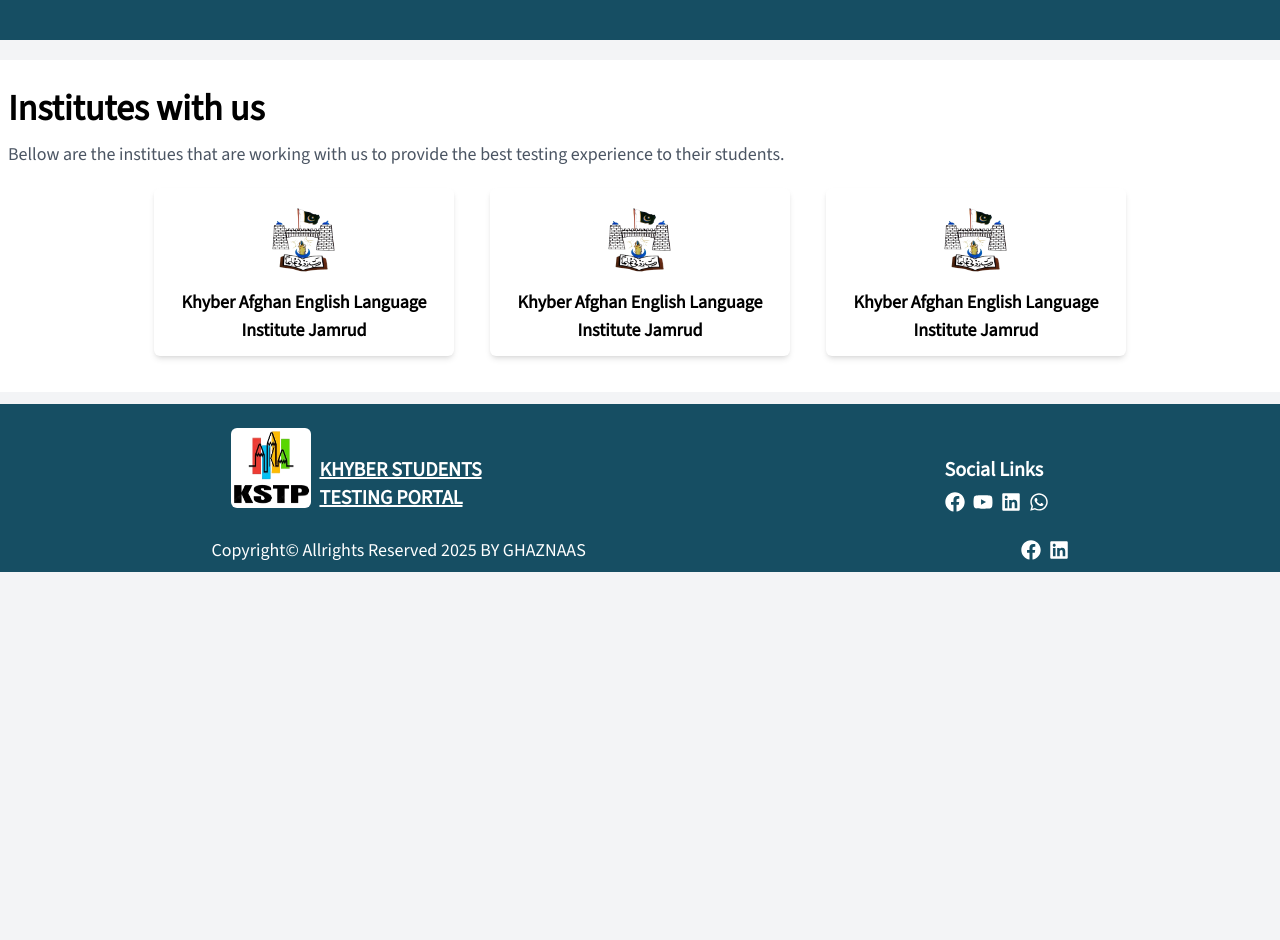
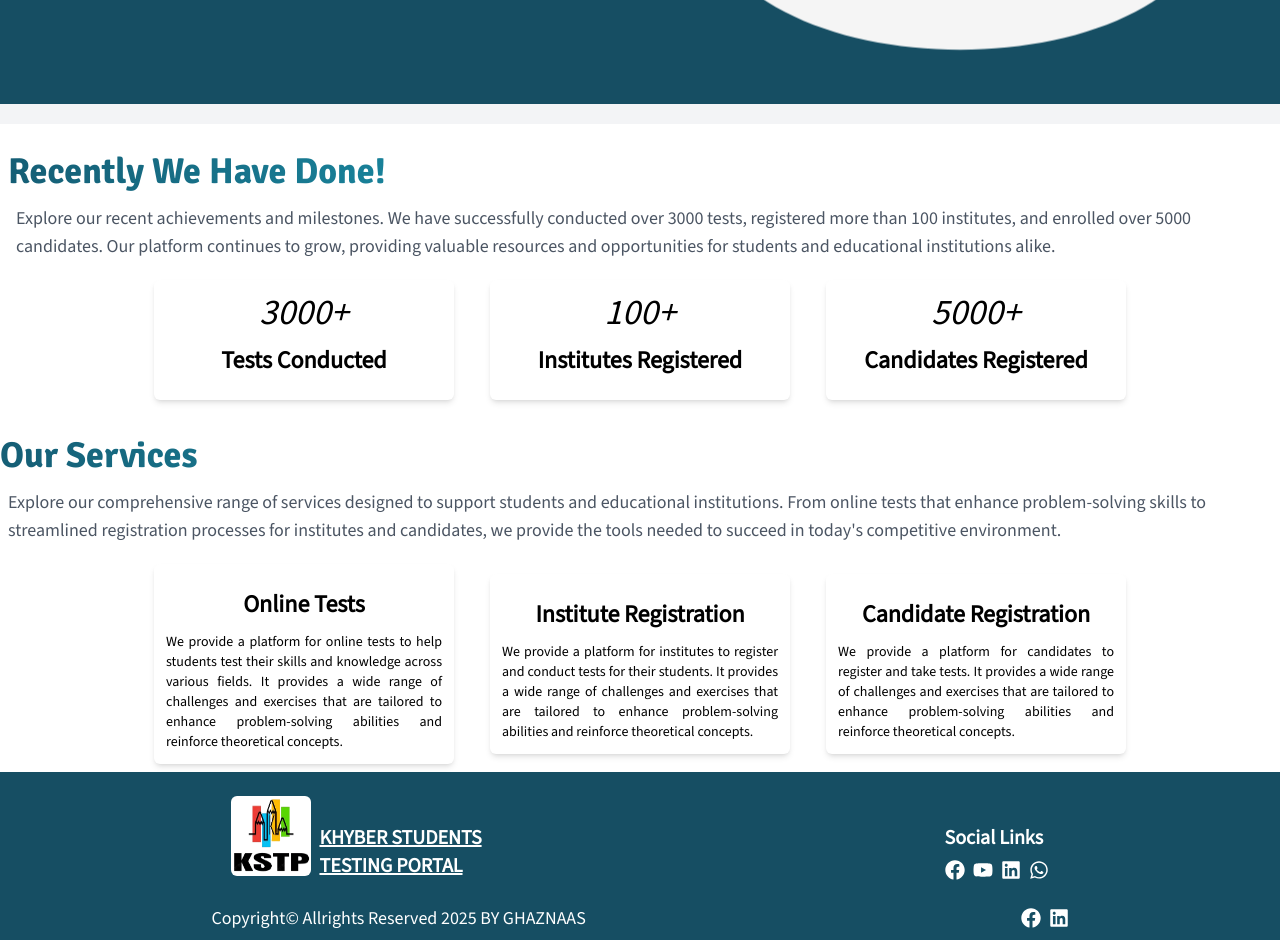
Before and after one commit to mhgkhan/kstp, a Next.js app: page / in a window 1280 px wide. Shown: the part 560-1500 px from the top of the page. Before the commit the page ends 1132 px from the top, so only its background shows below. Built offline with nearby package versions, Linux system fonts and the light colour scheme.

Commit message:
Add login page and enhance Home page with new sections and responsive design

```diff
--- a/next.config.mjs
+++ b/next.config.mjs
@@ -1,4 +1,12 @@
 /** @type {import('next').NextConfig} */
-const nextConfig = {};
+const nextConfig = {
+    images: {
+        remotePatterns: [
+            {
+                hostname: "*"
+            }
+        ]
+    }
+};
 
 export default nextConfig;
--- a/src/app/login/page.js
+++ b/src/app/login/page.js
@@ -1,11 +1,32 @@
-import React from 'react'
+import Footer from "@/components/Footer";
+import { Signika_Font } from "../layout";
+import Header from "@/components/Header";
+import Link from "next/link";
+import Image from "next/image";
+import SectionHeading from "@/components/ui/SectionHeading";
 
-const page = () => {
+export default function Login() {
   return (
-    <div>
-      this is login page
-    </div>
-  )
+    <>
+      <Header />
+      <main className="min-h-screen">
+        <article>
+
+            <section className="login-section w-full py-5">
+              <div className="container mx-auto">
+                <div className="login-area px-2 md:w-[70%] w-[95%] mx-auto bg-white shadow-md rounded-md p-5">
+                <SectionHeading heading={"Login"} paragraph={"Welcome back to KSTP (Khyber Students Testing Portal)! Log in to access your account, register for tests, review results, and track your progress. Join thousands of students enhancing their skills and knowledge with KSTP. Log in now to continue your journey towards academic excellence."} />
+                    <div className="login-form">
+
+
+                    </div>
+                </div>
+              </div>
+            </section>
+
+        </article>
+      </main>
+      <Footer />
+    </>
+  );
 }
-
-export default page
--- a/src/app/page.js
+++ b/src/app/page.js
@@ -3,22 +3,23 @@
 import Header from "@/components/Header";
 import Link from "next/link";
 import Image from "next/image";
+import SectionHeading from "@/components/ui/SectionHeading";
 
 export default function Home() {
   return (
     <>
       <Header />
-      <main>
+      <main className="min-h-screen">
         <article>
           <section className="w-full bg-cyan-900">
             <div className="container mx-auto flex md:flex-row-reverse flex-col items-start justify-between">
               <div className="md:p-0 p-2 flex md:flex-row-reverse flex-col items-start justify-between">
-                <object data="Hero.svg" type="image/svg+xml" className="md:w-[40%] w-[80%] mx-auto"></object>
-                <div className="flex flex-col md:text-left md:items-start justify-center md:py-20 py-2">
+                <object  data="Hero.svg" type="image/svg+xml"  className="md:w-[45%] w-[70%] mx-auto"></object>
+                <div className="flex flex-col md:text-left md:items-start justify-center md:py-20 py-2 md:w-[50%] w-[97%] md:mx-0 mx-auto">
                   <h1 className={`md:text-5xl text-4xl font-bold text-white md:text-left text-center ${Signika_Font.className}`}>WELCOME TO KSTP</h1>
                   <h2 className={`md:text-4xl text-3xl font-bold text-white md:text-left text-center ${Signika_Font.className}`}>KHYBER STUDENTS TESTING PORTAL</h2>
                   <p className="md:text-lg text-sm my-3 md:text-justify text-center text-gray-200">
-                    KSTP (Khyber Students Testing Portal) is a comprehensive platform designed to help students test their skills and knowledge across various fields. It provides a wide range of challenges and exercises that are tailored to enhance problem-solving abilities and reinforce theoretical concepts. By engaging with KSTP, learners can prepare effectively for exams and real-world applications through practical exercises and assessments.
+                    Welcome to KSTP (Khyber Students Testing Portal), the ultimate platform for students to register and apply for tests conducted by various learning academies. Our website offers a seamless registration process, allowing students to easily sign up and participate in a wide range of tests designed to assess and enhance their skills and knowledge. Join KSTP today and take the first step towards achieving your academic and professional goals.
                   </p>
 
                   <div className="buttons-container md:mx-0 mx-auto flex items-start flex-wrap justify-start gap-4 md:mt-5 mt-3">
@@ -30,31 +31,44 @@
             </div>
           </section>
 
-          <section className="w-full bg-white mt-5 my-3">
+          <section className="w-full bg-white mt-5">
             <div className="container mx-auto sm:p-2">
-              <div className="institutes-area py-5 md:px-0 px-2">
-                <h2 className="md:text-4xl text-3xl text-black font-bold">Institutes with us</h2>
-                <p className="text-gray-600 text-lg my-3">
-                  Bellow are the institues that are working with us to provide the best testing experience to their students.
-                </p>
+              <div className="covered-area py-5 md:px-0 px-2">
 
-                <div className="institutes-list flex flex-wrap items-center justify-center gap-5 mt-3">
+              <SectionHeading heading={"Recently We Have Done!"} paragraph={"Explore our recent achievements and milestones. We have successfully conducted over 3000 tests, registered more than 100 institutes, and enrolled over 5000 candidates. Our platform continues to grow, providing valuable resources and opportunities for students and educational institutions alike."} />
+                <div className="covered-list flex items-center justify-center gap-5 mt-3 flex-wrap">
 
-                  {Array.from([1, 2, 3]).map((ele, ind) => <div key={ind} className=" group relative bg-white hover:bg-cyan-900 cursor-pointer hover:border hover:border-white horver:border-1 hover:text-white shadow-md rounded-md p-3 m-2 w-[300px]">
-                    <div className="relative w-full h-full">  <Image src="/kaeli.png" alt="Khyber afghan english language institute" className="w-20 mx-auto bg-white rounded-full" width={200} height={200} />
-                      <h3 className="text-center text-lg font-bold text-black group-hover:text-white mt-2">Khyber Afghan English Language Institute Jamrud</h3>
+                  {
+                    Array.from([{ count: "3000+", title: "Tests Conducted" }, { count: "100+", title: "Institutes Registered" }, { count: "5000+", title: "Candidates Registered" }]).map((item, index) => <div key={index} className="group relative bg-white hover:bg-cyan-900 cursor-pointer hover:border hover:border-white horver:border-1 hover:text-white shadow-md rounded-md p-3 m-2 w-[300px]">
+                      <h3 className="text-4xl italic text-center">{item.count}</h3>
+                      <h4 className="text-2xl text-center font-bold my-3">{item.title}</h4>
                     </div>
-                    {/* <div className="w-full h-full rounded-md flex items-center justify-center absolute top-0 left-0 opacity-0 group-hover:opacity-100 transition-all duration-300">
-                      <Link href="/institute/1" className="text-black font-bold">View Details</Link>
-                    </div> */}
-                  </div>
-                  )}
+                    )
+                  }
+
                 </div>
+
 
               </div>
             </div>
           </section>
 
+          <section className="services w-full bg-white">
+            <div className="container mx-auto">
+              <div className="services-area md:px-0 px-2">
+                <SectionHeading heading={"Our Services"} paragraph={"Explore our comprehensive range of services designed to support students and educational institutions. From online tests that enhance problem-solving skills to streamlined registration processes for institutes and candidates, we provide the tools needed to succeed in today's competitive environment."} />
+                <div className="services-container flex items-center justify-center flex-wrap gap-5">
+                  {
+                    Array.from([{ title: "Online Tests", description: "We provide a platform for online tests to help students test their skills and knowledge across various fields. It provides a wide range of challenges and exercises that are tailored to enhance problem-solving abilities and reinforce theoretical concepts." }, { title: "Institute Registration", description: "We provide a platform for institutes to register and conduct tests for their students. It provides a wide range of challenges and exercises that are tailored to enhance problem-solving abilities and reinforce theoretical concepts." }, { title: "Candidate Registration", description: "We provide a platform for candidates to register and take tests. It provides a wide range of challenges and exercises that are tailored to enhance problem-solving abilities and reinforce theoretical concepts." }]).map((item, index) => <div key={index} className="group relative bg-white hover:bg-cyan-900 cursor-pointer hover:border hover:border-white horver:border-1 hover:text-white shadow-md rounded-md p-3 m-2 w-[300px]">
+                      <h3 className="text-2xl text-center font-bold my-3">{item.title}</h3>
+                      <p className="text-sm text-justify">{item.description}</p>
+                    </div>
+                    )
+                  }
+                </div>
+              </div>
+            </div>
+          </section>
 
         </article>
       </main>
--- /dev/null
+++ b/src/components/ui/SectionHeading.jsx
@@ -0,0 +1,15 @@
+import { Signika_Font } from '@/app/layout'
+import React from 'react'
+
+const SectionHeading = ({ heading, paragraph }) => {
+    return (
+        <>
+            <h2 className={`md:text-4xl text-3xl font-bold bg-clip-text text-transparent bg-gradient-to-l from-cyan-400 to-cyan-800  ${Signika_Font.className}`}>{heading}</h2>
+            <p className="px-2 text-gray-600 text-lg my-3">
+                {paragraph}
+            </p>
+        </>
+    )
+}
+
+export default SectionHeading
```
